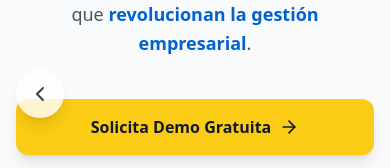
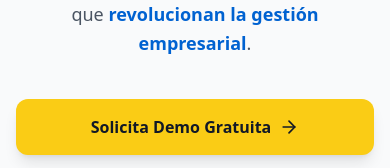
Before and after one commit to jagallob/jegasolutions-landing, a React (Vite) app: page / in a window 390 px wide. Shown: the part 352-520 px from the top of the page. Built offline with nearby package versions, Linux system fonts and the light colour scheme.

Commit message:
Ajustar scroll vertical en modo responsive

```diff
--- a/src/components/JEGASolutionsLanding.jsx
+++ b/src/components/JEGASolutionsLanding.jsx
@@ -1,7 +1,6 @@
-import { useState, useRef, useEffect } from "react";
+import { useState, useRef, useEffect, useCallback } from "react";
 import { motion } from "framer-motion";
 import { ChevronLeft, ChevronRight } from "lucide-react";
-
 import Header from "./Header";
 import Hero from "./Hero";
 import ModulesSection from "./modules/ModulesSection";
@@ -21,48 +20,42 @@ const sections = [
 
 const JEGASolutionsLanding = () => {
   const [activeSection, setActiveSection] = useState(0);
+  const [isDesktop, setIsDesktop] = useState(true);
   const containerRef = useRef(null);
   const sectionRefs = useRef([]);
 
-  // Set body background and prevent vertical scroll
   useEffect(() => {
-    // Set body background to transparent or same as sections
-    document.body.style.background = "#f9fafb"; // gray-50 to match most sections
-    document.documentElement.style.background = "#f9fafb";
-    document.body.style.margin = "0";
-    document.body.style.padding = "0";
-    document.body.style.height = "100vh";
-    document.body.style.overflow = "hidden";
+    const mediaQuery = window.matchMedia("(min-width: 640px)");
+    setIsDesktop(mediaQuery.matches);
 
-    return () => {
-      document.body.style.background = "";
-      document.documentElement.style.background = "";
-      document.body.style.margin = "";
-      document.body.style.padding = "";
-      document.body.style.height = "";
-      document.body.style.overflow = "";
-    };
+    const handleResize = () => setIsDesktop(mediaQuery.matches);
+    mediaQuery.addEventListener("change", handleResize);
+    return () => mediaQuery.removeEventListener("change", handleResize);
   }, []);
 
-  const scrollToSection = (index) => {
-    sectionRefs.current[index]?.scrollIntoView({
-      behavior: "smooth",
-      block: "nearest",
-      inline: "start",
-    });
-  };
+  const scrollToSection = useCallback(
+    (index) => {
+      const options = isDesktop
+        ? { behavior: "smooth", block: "nearest", inline: "start" }
+        : { behavior: "smooth", block: "start" };
+      sectionRefs.current[index]?.scrollIntoView(options);
+    },
+    [isDesktop]
+  );
 
   const nextSection = () => {
-    const nextIndex = (activeSection + 1) % sections.length;
+    const nextIndex = Math.min(activeSection + 1, sections.length - 1);
     scrollToSection(nextIndex);
   };
 
   const prevSection = () => {
-    const prevIndex = (activeSection - 1 + sections.length) % sections.length;
+    const prevIndex = Math.max(activeSection - 1, 0);
     scrollToSection(prevIndex);
   };
 
   useEffect(() => {
+    // Don't run observer if refs are not ready
+    if (!sectionRefs.current.length) return;
     const observer = new IntersectionObserver(
       (entries) => {
         entries.forEach((entry) => {
@@ -76,7 +69,7 @@ const JEGASolutionsLanding = () => {
           }
         });
       },
-      { threshold: 0.6, root: containerRef.current }
+      { threshold: 0.6, root: isDesktop ? containerRef.current : null }
     );
 
     sectionRefs.current.forEach((ref) => {
@@ -87,55 +80,62 @@ const JEGASolutionsLanding = () => {
       sectionRefs.current.forEach((ref) => {
         if (ref) observer.unobserve(ref);
       });
+      observer.disconnect();
     };
-  }, []);
+  }, [isDesktop]);
 
   return (
-    <div className="h-screen w-screen bg-gradient-to-br from-blue-900 via-blue-800 to-indigo-800 overflow-hidden m-0 p-0">
+    <div className="w-screen bg-gray-50 m-0 p-0 sm:h-screen sm:overflow-hidden">
       {/* Header Component */}
       <Header activeSection={activeSection} scrollToSection={scrollToSection} />
 
       <div
         ref={containerRef}
-        className="flex h-full w-full overflow-x-scroll snap-x snap-mandatory"
+        className="flex flex-col sm:flex-row sm:h-full sm:w-full sm:overflow-x-scroll sm:snap-x sm:snap-mandatory"
       >
         {sections.map((Section, index) => (
           <div
             key={Section.id}
             ref={(el) => (sectionRefs.current[index] = el)}
-            className="w-full h-screen min-h-screen flex-shrink-0 snap-start overflow-hidden"
+            className="w-full flex-shrink-0 sm:h-screen sm:min-h-screen sm:snap-start sm:overflow-hidden"
           >
             <Section.component
               onContactClick={() => scrollToSection(4)}
               onDemoClick={() => scrollToSection(3)}
-              onScrollToTop={() => scrollToSection(0)}
+              onScrollToTop={() =>
+                isDesktop
+                  ? scrollToSection(0)
+                  : window.scrollTo({ top: 0, behavior: "smooth" })
+              }
             />
           </div>
         ))}
       </div>
 
-      {activeSection > 0 && (
+      {isDesktop && activeSection > 0 && (
         <motion.button
           onClick={prevSection}
           initial={{ opacity: 0, x: -20 }}
           animate={{ opacity: 1, x: 0 }}
-          className="fixed left-4 top-1/2 transform -translate-y-1/2 z-40 bg-white/80 hover:bg-white shadow-lg rounded-full p-3 transition-all duration-300 hover:scale-110"
+          exit={{ opacity: 0, x: -20 }}
+          className="fixed left-4 top-1/2 transform -translate-y-1/2 z-40 bg-white/80 hover:bg-white shadow-lg rounded-full p-3 transition-all duration-300 hover:scale-110 hidden sm:flex"
         >
           <ChevronLeft className="w-6 h-6 text-gray-700" />
         </motion.button>
       )}
-      {activeSection < sections.length - 1 && (
+      {isDesktop && activeSection < sections.length - 1 && (
         <motion.button
           onClick={nextSection}
           initial={{ opacity: 0, x: 20 }}
           animate={{ opacity: 1, x: 0 }}
-          className="fixed right-4 top-1/2 transform -translate-y-1/2 z-40 bg-white/80 hover:bg-white shadow-lg rounded-full p-3 transition-all duration-300 hover:scale-110"
+          exit={{ opacity: 0, x: 20 }}
+          className="fixed right-4 top-1/2 transform -translate-y-1/2 z-40 bg-white/80 hover:bg-white shadow-lg rounded-full p-3 transition-all duration-300 hover:scale-110 hidden sm:flex"
         >
           <ChevronRight className="w-6 h-6 text-gray-700" />
         </motion.button>
       )}
 
-      <div className="fixed right-8 top-1/2 transform -translate-y-1/2 z-40 space-y-2 hidden md:block">
+      <div className="fixed right-8 top-1/2 transform -translate-y-1/2 z-40 space-y-2 hidden sm:block">
         {sections.map((section, index) => (
           <button
             key={section.id}
--- a/src/index.css
+++ b/src/index.css
@@ -6,17 +6,15 @@
   html {
     scroll-behavior: smooth;
     --header-height: 6rem; /* 96px */
-    /* Permitir scroll vertical en móvil, ocultarlo en escritorio */
-    overflow-y: auto;
-    @apply sm:overflow-hidden;
-    height: 100%;
   }
   body {
-    @apply bg-white text-gray-800 antialiased;
+    @apply bg-gray-50 text-gray-800 antialiased;
+    /* Mobile: allow vertical scroll and content to determine height */
     overflow-y: auto;
-    @apply sm:overflow-hidden;
-    min-height: 100vh; /* Asegura que el body ocupe al menos toda la pantalla */
-    @apply sm:h-screen; /* Vuelve a la altura fija en escritorio */
+    min-height: 100vh;
+
+    /* Desktop: lock to screen height and hide vertical scroll for horizontal layout */
+    @apply sm:h-screen sm:overflow-hidden;
     margin: 0;
     padding: 0;
   }
```
